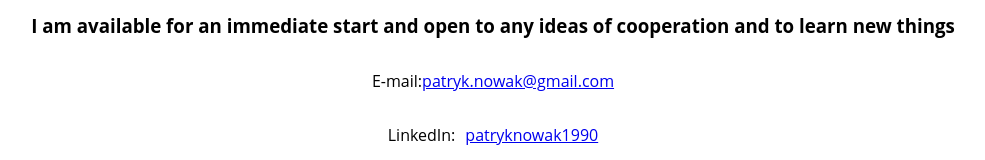
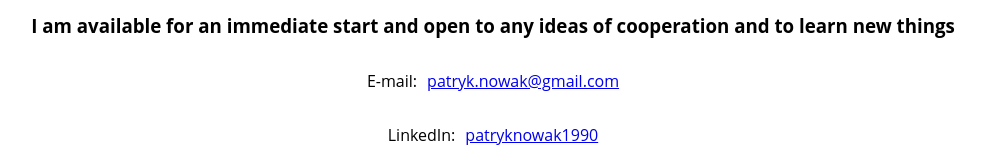
Before and after one commit to Pat-On/portfolio-pat-on, a React (Create React App) app: page /contact in a window 1280 px wide. Shown: the part 171-331 px from the top of the page, without its empty margins (147-1132 px from the left). Built offline with nearby package versions, Linux system fonts and the light colour scheme.

Commit message:
added class to <a> element...

```diff
--- a/src/components/Contact/Contact.js
+++ b/src/components/Contact/Contact.js
@@ -14,7 +14,9 @@ const Contact = () => {
       <ul className={classes.unorderedList}>
         <li>
           E-mail:
-          <a href="mailto: patryk.nowak@gmail.com">patryk.nowak@gmail.com</a>
+          <a className={classes.links} href="mailto: patryk.nowak@gmail.com">
+            patryk.nowak@gmail.com
+          </a>
         </li>
         <li>
           LinkedIn:
```
